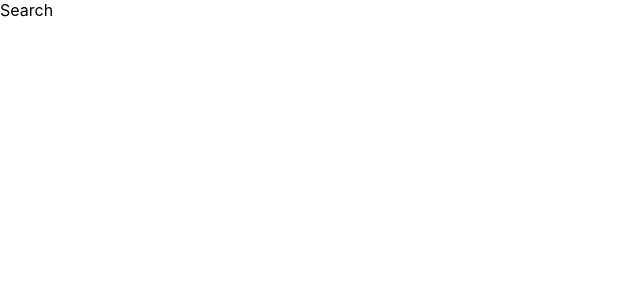
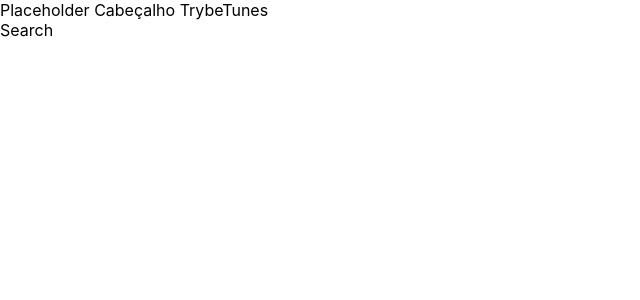
Before and after one commit to thales-bpl/trybetunes, a React (Create React App) app: page /search in a window 1280 px wide. Shown: the top 300 px of the page, without its empty margins (0-640 px from the left). Built offline with nearby package versions, Linux system fonts and the light colour scheme.

Commit message:
impl Header structure

```diff
--- /dev/null
+++ b/src/Components/Header.js
@@ -0,0 +1,13 @@
+import React, { Component } from 'react';
+
+class Header extends Component {
+  render() {
+    return (
+      <header data-testid="header-component">
+        Placeholder Cabeçalho TrybeTunes
+      </header>
+    );
+  }
+}
+
+export default Header;
--- a/src/pages/Album.jsx
+++ b/src/pages/Album.jsx
@@ -1,9 +1,13 @@
 import React, { Component } from 'react';
+import Header from '../Components/Header';
 
 class Album extends Component {
   render() {
     return (
-      <div data-testid="page-album">Album</div>
+      <>
+        <Header />
+        <div data-testid="page-album">Album</div>
+      </>
     );
   }
 }
--- a/src/pages/Favorites.jsx
+++ b/src/pages/Favorites.jsx
@@ -1,9 +1,13 @@
 import React, { Component } from 'react';
+import Header from '../Components/Header';
 
 class Favorites extends Component {
   render() {
     return (
-      <div data-testid="page-favorites">Favorites</div>
+      <>
+        <Header />
+        <div data-testid="page-favorites">Favorites</div>
+      </>
     );
   }
 }
--- a/src/pages/Profile.jsx
+++ b/src/pages/Profile.jsx
@@ -1,9 +1,13 @@
 import React, { Component } from 'react';
+import Header from '../Components/Header';
 
 class Profile extends Component {
   render() {
     return (
-      <div data-testid="page-profile">Profile</div>
+      <>
+        <Header />
+        <div data-testid="page-profile">Profile</div>
+      </>
     );
   }
 }
--- a/src/pages/ProfileEdit.jsx
+++ b/src/pages/ProfileEdit.jsx
@@ -1,9 +1,13 @@
 import React, { Component } from 'react';
+import Header from '../Components/Header';
 
 class ProfileEdit extends Component {
   render() {
     return (
-      <div data-testid="page-profile-edit">ProfileEdit</div>
+      <>
+        <Header />
+        <div data-testid="page-profile-edit">ProfileEdit</div>
+      </>
     );
   }
 }
--- a/src/pages/Search.jsx
+++ b/src/pages/Search.jsx
@@ -1,9 +1,13 @@
 import React, { Component } from 'react';
+import Header from '../Components/Header';
 
 class Search extends Component {
   render() {
     return (
-      <div data-testid="page-search">Search</div>
+      <>
+        <Header />
+        <div data-testid="page-search">Search</div>
+      </>
     );
   }
 }
```
